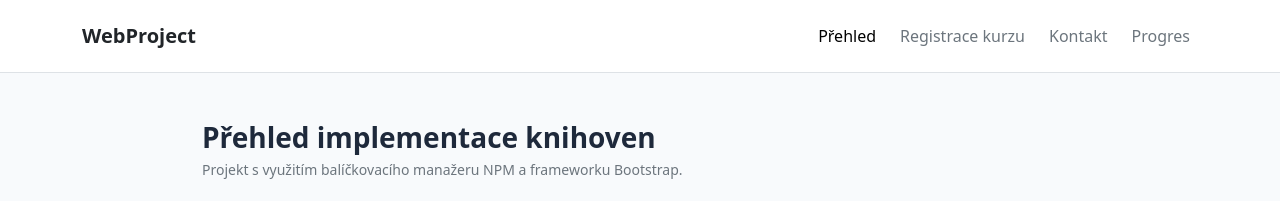
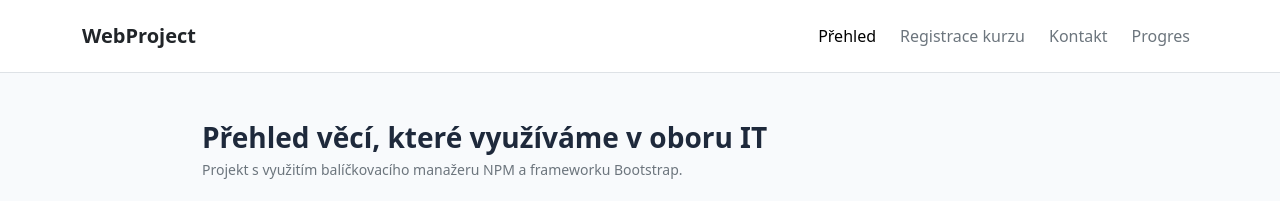
Before and after one commit to kubikmalek333/WebProjekt, a website: page index.html in a window 1280 px wide. Shown: the top 201 px of the page. Drawn offline with nearby package versions, Linux system fonts and the light colour scheme; grey boxes are pictures that could not be loaded.

Commit message:
Add files via upload

```diff
--- a/index.html
+++ b/index.html
@@ -4,7 +4,7 @@
 <head>
   <meta charset="UTF-8">
   <meta name="viewport" content="width=device-width, initial-scale=1.0">
-  <title>Knihovny NPM – Přehled</title>
+  <title>Přehled věcí, které využíváme v oboru IT</title>
   <link rel="stylesheet" href="node_modules/bootstrap/dist/css/bootstrap.min.css">
   <link rel="stylesheet" href="node_modules/@fortawesome/fontawesome-free/css/all.min.css">
   <style>
@@ -53,7 +53,7 @@
 
   <main class="container my-5" style="max-width: 900px;"><!-- Hero sekce -->
     <div class="mb-4">
-      <h1 class="h3 fw-bold mb-1">Přehled implementace knihoven</h1>
+      <h1 class="h3 fw-bold mb-1">Přehled věcí, které využíváme v oboru IT</h1>
       <p class="text-secondary small mb-0">Projekt s využitím balíčkovacího manažeru NPM a frameworku Bootstrap.</p>
     </div><!-- Carousel (4 obrázky) -->
     <div id="simpleCarousel" class="carousel slide mb-5 rounded-3 overflow-hidden border shadow-sm"
```
